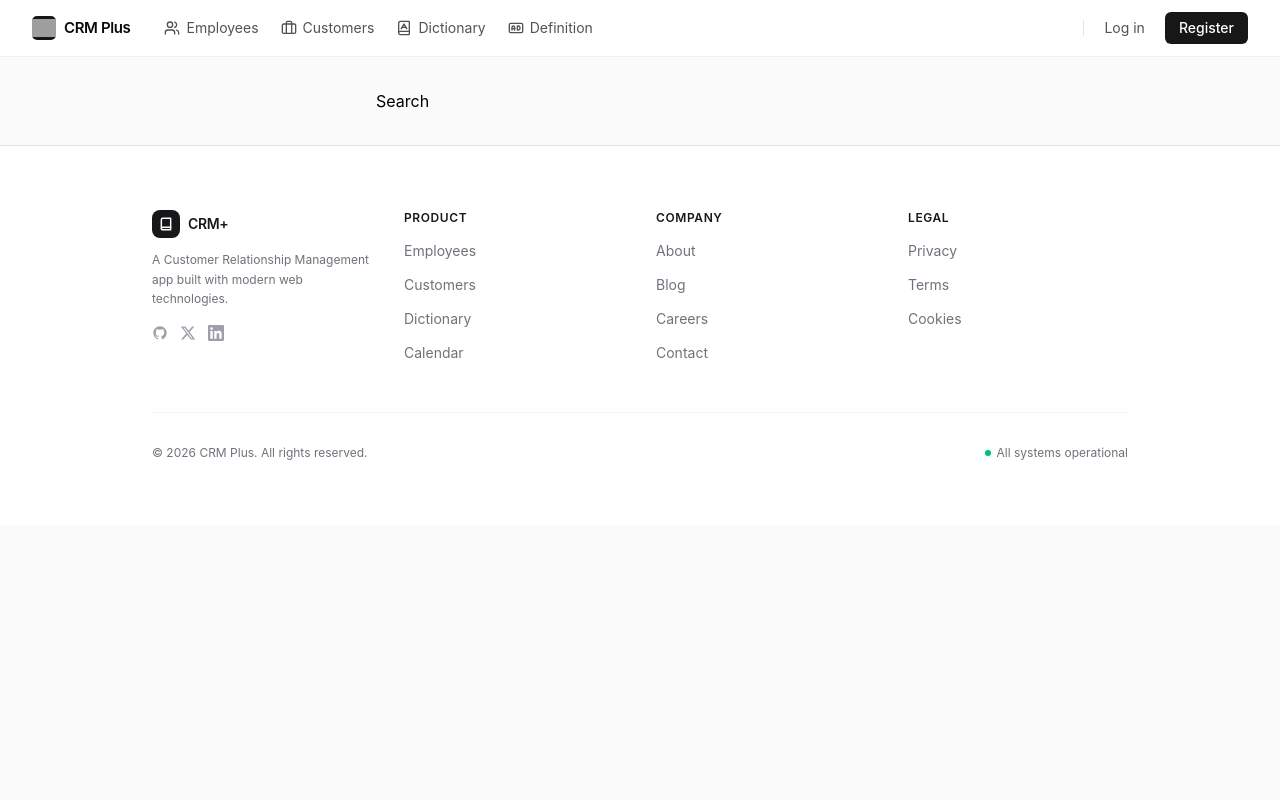
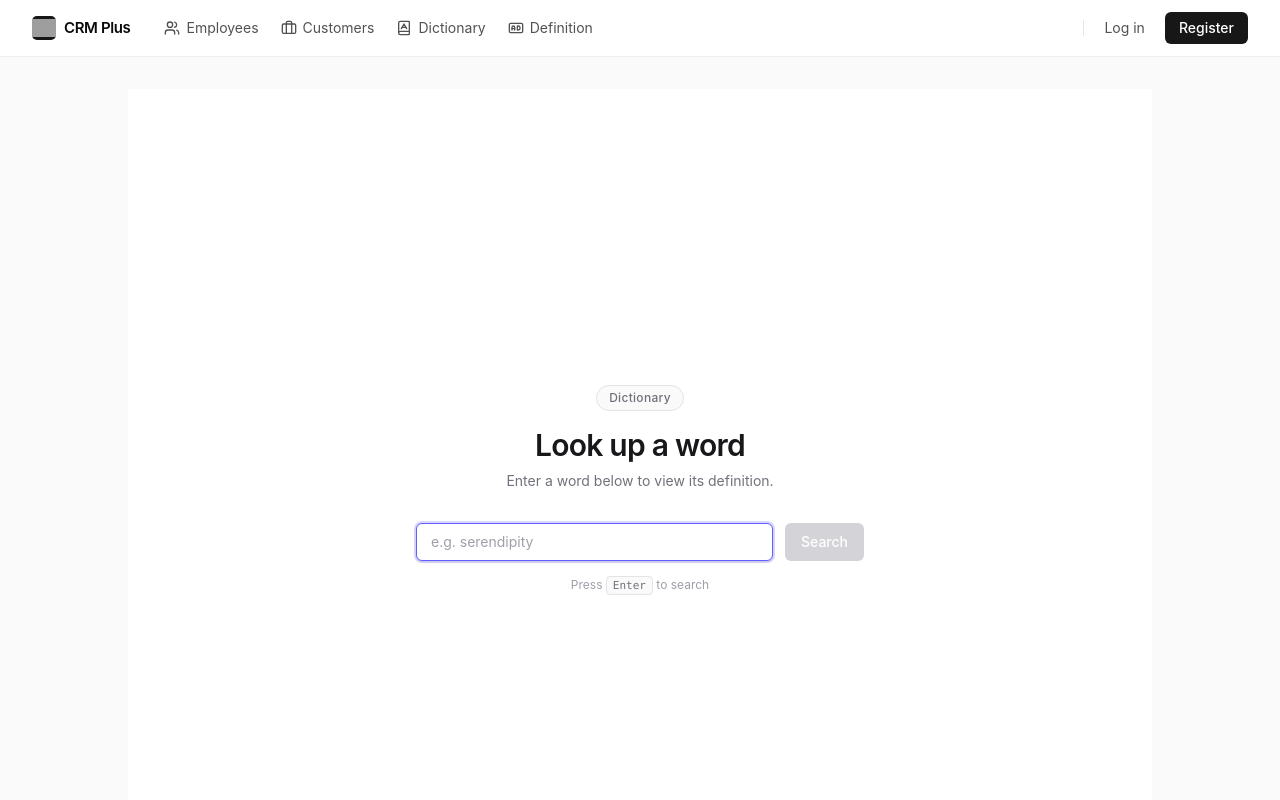
Before and after one commit to johnclamy/microblogproject, a React (Vite) app in the folder frontend/: page /dictionary in a window 1280 px wide. Shown: the top 800 px of the page. Built offline with nearby package versions, Linux system fonts and the light colour scheme; grey boxes are pictures that could not be loaded.

Commit message:
setup Dictionary.tsx to handle a word search

```diff
--- a/frontend/src/pages/Dictionary.tsx
+++ b/frontend/src/pages/Dictionary.tsx
@@ -1,4 +1,4 @@
-import { useState, useEffect } from 'react'
+import { useState } from 'react'
 import { useNavigate } from 'react-router'
 
 
@@ -6,19 +6,59 @@ const Dictionary: React.FC = () => {
     const [word, setWord] = useState<string>('')
     const navigate = useNavigate()
 
+    const handleSearch = () => {
+        if (!word.trim()) return
+        navigate('/definition/' + word.trim(), { replace: true })
+    }
+
     return (
-        <div>
+        <div className="flex min-h-screen flex-col items-center justify-center bg-white px-6">
+            <div className="w-full max-w-md">
+                {/* header */}
+                <header className="text-center">
+                    <span className="inline-flex items-center rounded-full border border-zinc-200 bg-zinc-50 px-3 py-1 text-xs font-medium tracking-wide text-zinc-500">
+                        Dictionary
+                    </span>
+                    <h1 className="mt-4 text-3xl font-semibold tracking-tight text-zinc-900">
+                        Look up a word
+                    </h1>
+                    <p className="mt-2 text-sm text-zinc-500">
+                        Enter a word below to view its definition.
+                    </p>
+                </header>
+
+                {/* search form */}
+                <form
+                    className="mt-8 flex gap-3"
+                    onSubmit={(e) => {
+                        e.preventDefault()
+                        handleSearch()
+                    }}
+                >
                     <input
                         type="text"
+                        value={word}
+                        autoFocus
                         onChange={(e) => setWord(e.target.value)}
+                        placeholder="e.g. serendipity"
+                        className="w-full flex-1 rounded-md border border-zinc-300 bg-white px-3.5 py-2 text-sm text-zinc-900 shadow-sm placeholder:text-zinc-400 focus:border-indigo-500 focus:outline-none focus:ring-2 focus:ring-indigo-600/20"
                     />
                     <button
-                onClick={() => {
-                    navigate('/definition/' + word.trim(), {replace:true})
-                }}
+                        type="submit"
+                        disabled={!word.trim()}
+                        className="shrink-0 rounded-md bg-indigo-600 px-4 py-2 text-sm font-medium text-white shadow-sm transition-colors hover:bg-indigo-500 focus:outline-none focus-visible:ring-2 focus-visible:ring-indigo-600 focus-visible:ring-offset-2 disabled:cursor-not-allowed disabled:bg-zinc-300 disabled:shadow-none"
                     >
                         Search
                     </button>
+                </form>
+                <p className="mt-4 text-center text-xs text-zinc-400">
+                    Press{' '}
+                    <kbd className="rounded border border-zinc-200 bg-zinc-50 px-1.5 py-0.5 font-mono text-[11px] text-zinc-500">
+                        Enter
+                    </kbd>{' '}
+                    to search
+                </p>
+            </div>
         </div>
     )
 }
```
Lines whose indentation alone changed are shown as unchanged.
